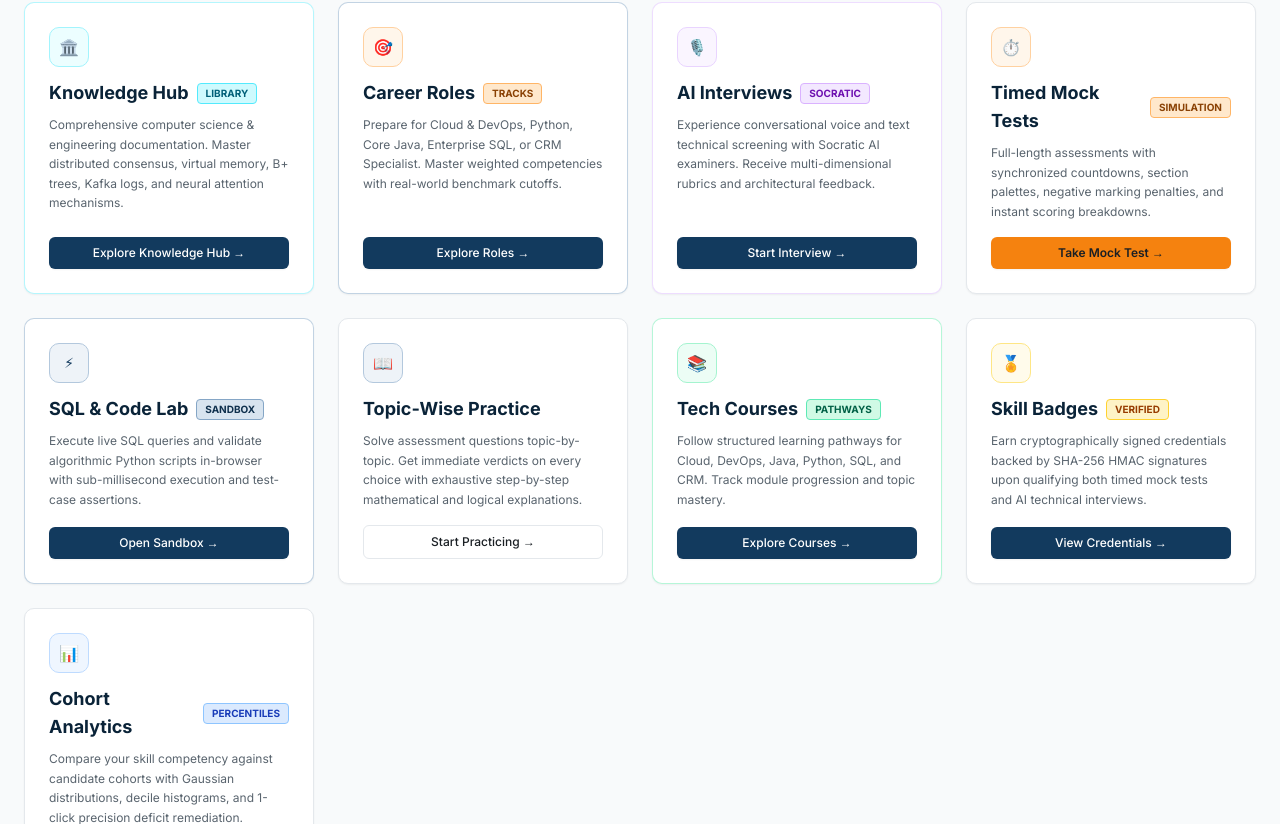
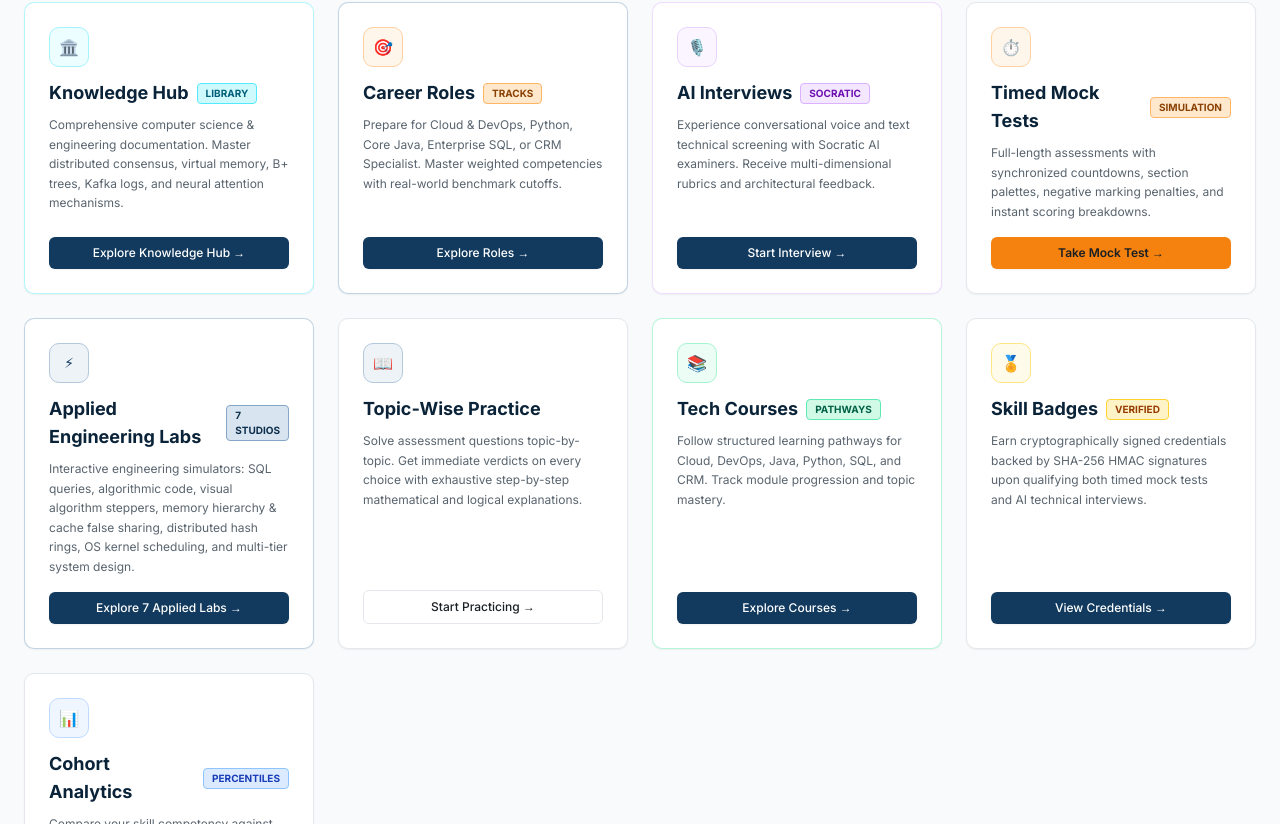
Before and after one commit to LokeshGuttikonda-Cell/Students-preparation, a Next.js app: page / in a window 1280 px wide. Shown: the part 465-1289 px from the top of the page. Built offline with nearby package versions, Linux system fonts and the light colour scheme; no server answers.

Commit message:
feat(landing,sandbox): highlight 7 Applied Engineering Studios on homepage and sandbox header

```diff
--- a/src/app/(student)/sandbox/page.tsx
+++ b/src/app/(student)/sandbox/page.tsx
@@ -429,13 +429,17 @@ export default function SandboxPage() {
               <span className="text-[11px] font-semibold bg-primary-50 text-primary-800 px-2 py-0.5 rounded-full border border-primary-200">
                 Interactive Code &amp; SQL Studio
               </span>
+              <span className="text-[11px] font-semibold bg-emerald-50 text-emerald-800 px-2 py-0.5 rounded-full border border-emerald-200">
+                7 Applied Studios
+              </span>
             </div>
             <h1 className="text-2xl sm:text-3xl font-bold text-text">
               SQL &amp; Code Logic Validation Sandbox
             </h1>
             <p className="text-sm text-text-muted max-w-2xl">
-              Real engineering screening tests your applied execution. Practice running SQL queries,
-              evaluating algorithmic code logic, stepping through memory visualizers, and simulating hardware cache lines.
+              Real engineering screening tests applied first-principles execution across 7 specialized laboratories:
+              Relational SQL, Algorithmic Code Logic, Visual State Steppers, Memory &amp; Cache Coherence,
+              Distributed Systems, OS Kernel Protocols, and Multi-Tier System Design Architecture.
             </p>
           </div>
 
--- a/src/app/page.tsx
+++ b/src/app/page.tsx
@@ -269,20 +269,19 @@ export default function Home() {
                 <div>
                   <div className="flex items-center gap-2">
                     <h2 className="text-lg font-bold text-primary-900">
-                      SQL &amp; Code Lab
+                      Applied Engineering Labs
                     </h2>
                     <span className="text-[10px] font-bold uppercase bg-primary-100 text-primary-800 px-2 py-0.5 rounded border border-primary-300">
-                      Sandbox
+                      7 Studios
                     </span>
                   </div>
                   <p className="text-xs text-text-muted mt-2 leading-relaxed">
-                    Execute live SQL queries and validate algorithmic Python scripts in-browser
-                    with sub-millisecond execution and test-case assertions.
+                    Interactive engineering simulators: SQL queries, algorithmic code, visual algorithm steppers, memory hierarchy &amp; cache false sharing, distributed hash rings, OS kernel scheduling, and multi-tier system design.
                   </p>
                 </div>
               </div>
               <Link href="/sandbox">
-                <Button variant="primary" className="w-full text-xs">Open Sandbox &rarr;</Button>
+                <Button variant="primary" className="w-full text-xs">Explore 7 Applied Labs &rarr;</Button>
               </Link>
             </CardContent>
           </Card>
```
